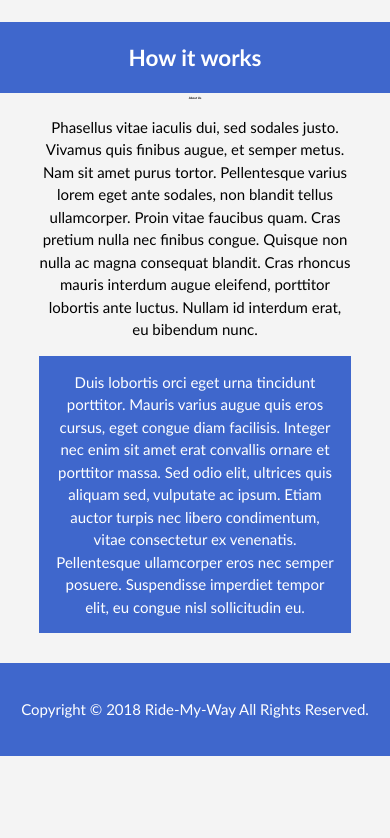
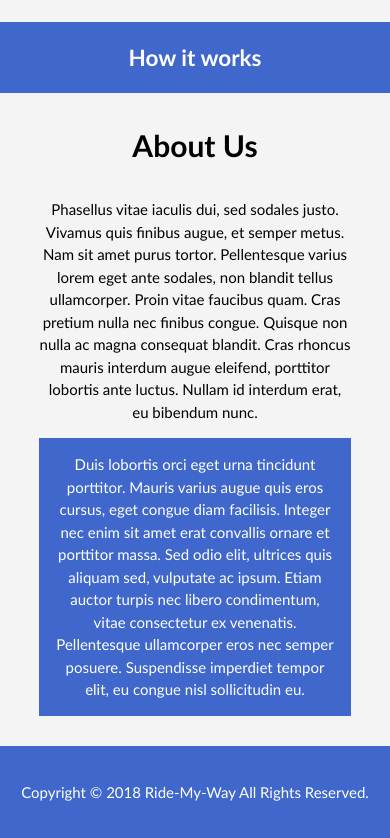
Before and after one commit to femi-dd/ride-my-way, a plain HTML site: page index.html in a window 390 px wide. Shown: the part 1494-2332 px from the top of the page. Before the commit the page ends 2250 px from the top, so only its background shows below. Drawn offline with Linux system fonts and the light colour scheme.

Commit message:
Updated CSS
Increased font size on mobile device screen.

```diff
--- a/UI/style.css
+++ b/UI/style.css
@@ -221,6 +221,10 @@ form a {
    color: #ffffff;
 }
 
+.page-title {
+   font-size: 30px;
+}
+
 /* Media Queries */
 @media(max-width: 768px) {
    header #branding,
@@ -239,10 +243,6 @@ form a {
 
    header {
       padding-bottom:20px;
-   }
-
-   .page-title {
-      font-size: 20%;
    }
 
    #showcase h1 {
```
